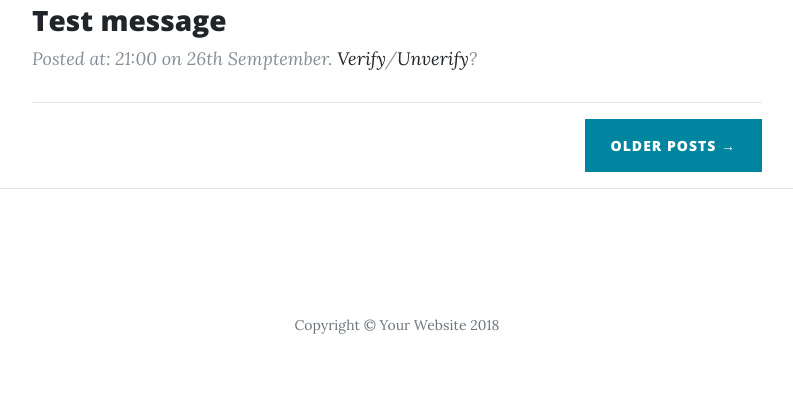
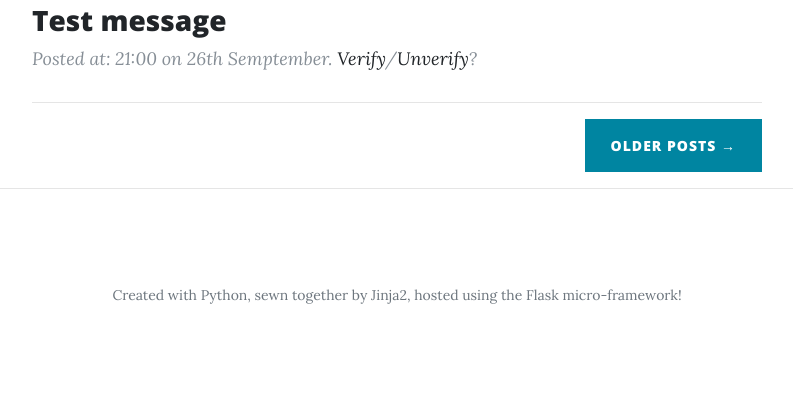
Before and after one commit to nikotrianta/triantafillou_niko_set09103_cw2, a Flask app: page / in a window 1280 px wide. Shown: the part 425-826 px from the top of the page, without its empty margins (243-1036 px from the left). After the commit the page ends 729 px from the top, so only its background shows below. Run offline with Flask 2, Linux system fonts and the light colour scheme; some libraries are stand-ins or nearby versions.

Commit message:
fixing footer

```diff
--- a/source/templates/footer.html
+++ b/source/templates/footer.html
@@ -6,33 +6,7 @@
     <div class="container">
         <div class="row">
             <div class="col-lg-8 col-md-10 mx-auto">
-                <ul class="list-inline text-center">
-                    <li class="list-inline-item">
-                        <a href="#">
-                            <span class="fa-stack fa-lg">
-                    <i class="fas fa-circle fa-stack-2x"></i>
-                    <i class="fab fa-twitter fa-stack-1x fa-inverse"></i>
-                  </span>
-                        </a>
-                    </li>
-                    <li class="list-inline-item">
-                        <a href="#">
-                            <span class="fa-stack fa-lg">
-                    <i class="fas fa-circle fa-stack-2x"></i>
-                    <i class="fab fa-facebook-f fa-stack-1x fa-inverse"></i>
-                  </span>
-                        </a>
-                    </li>
-                    <li class="list-inline-item">
-                        <a href="#">
-                            <span class="fa-stack fa-lg">
-                    <i class="fas fa-circle fa-stack-2x"></i>
-                    <i class="fab fa-github fa-stack-1x fa-inverse"></i>
-                  </span>
-                        </a>
-                    </li>
-                </ul>
-                <p class="copyright text-muted">Copyright &copy; Your Website 2018</p>
+                <p class="copyright text-muted">Created with Python, sewn together by Jinja2, hosted using the Flask micro-framework!</p>
             </div>
         </div>
     </div>
```
